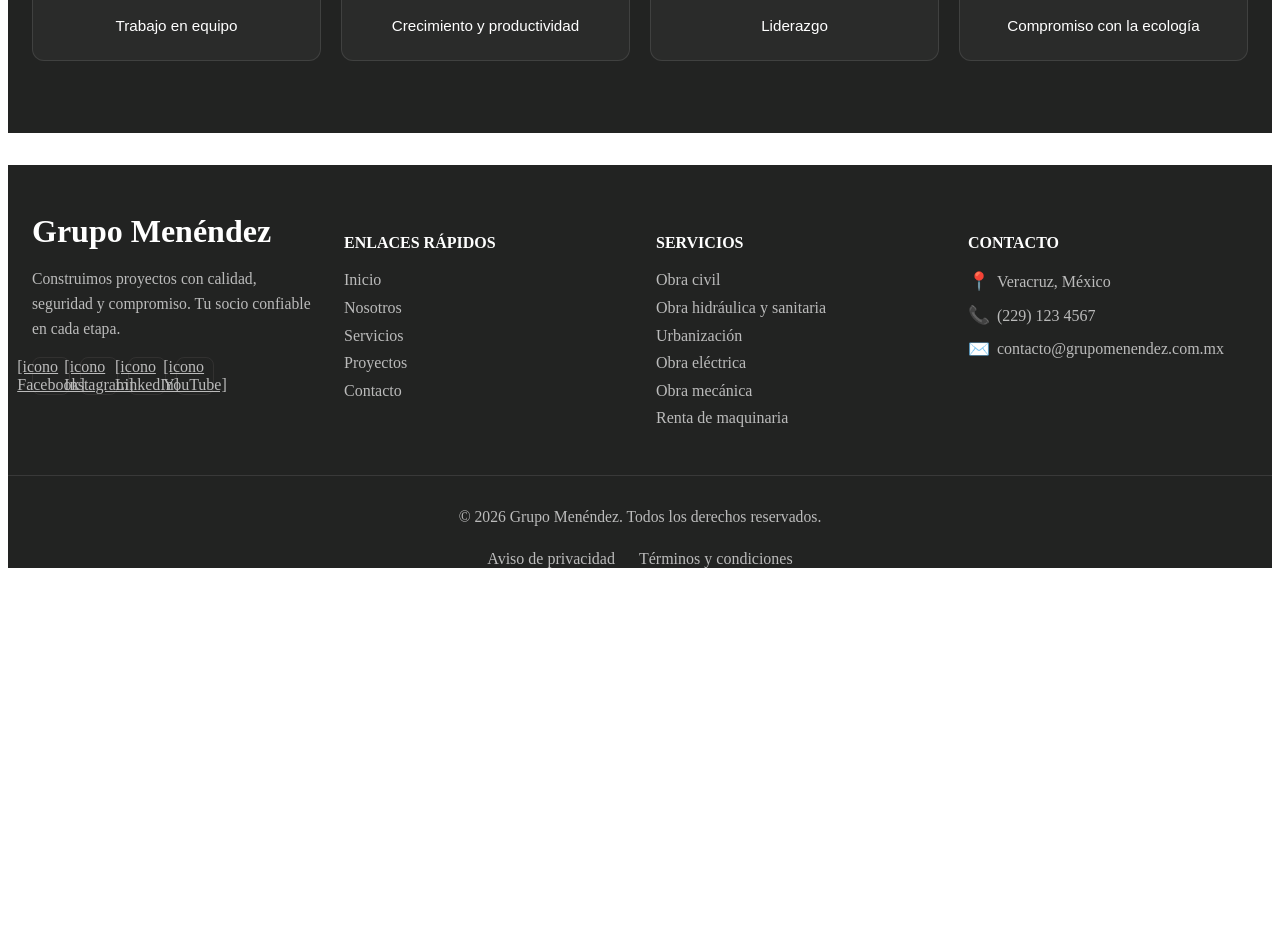
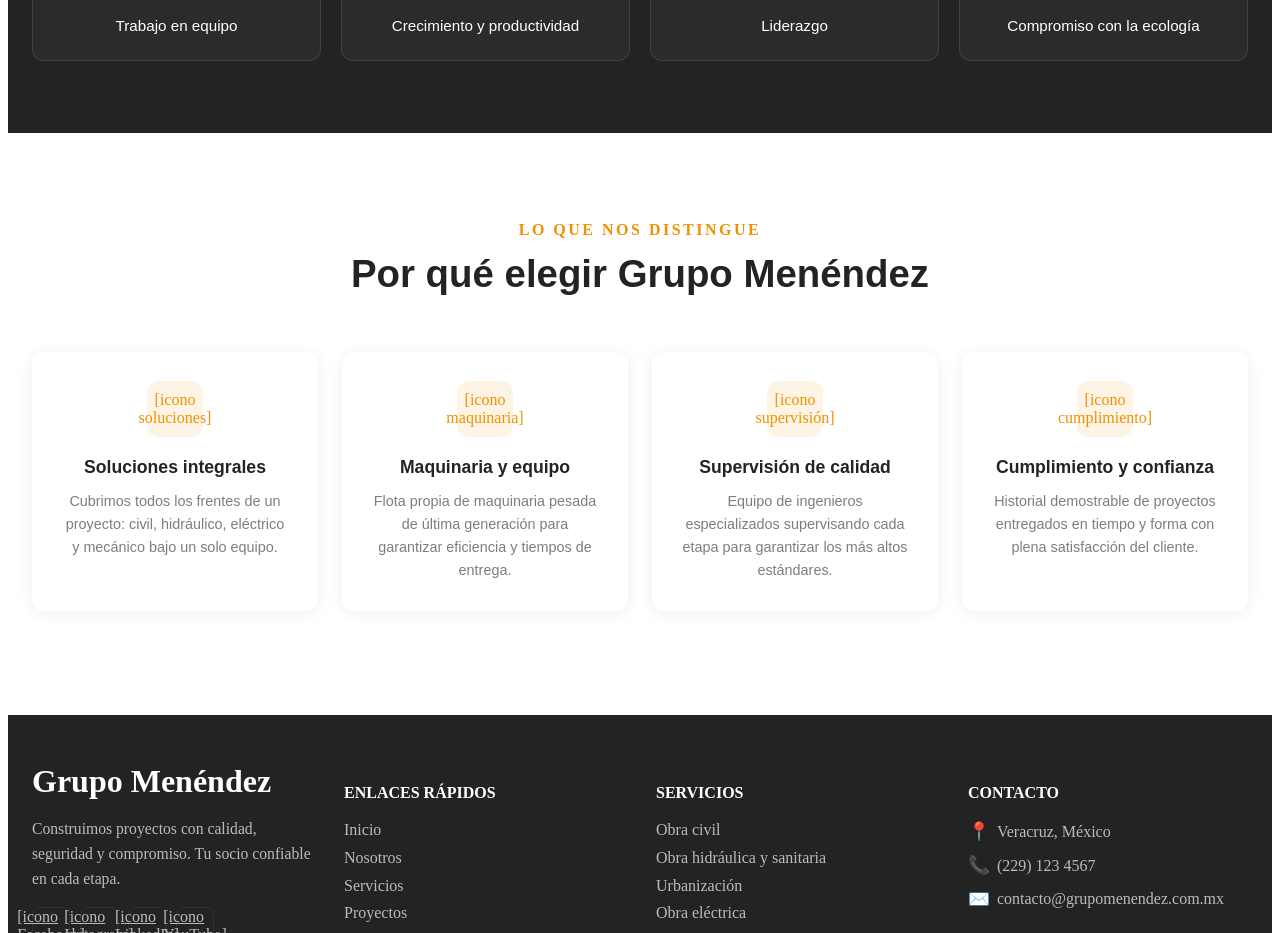
Before and after one commit to FernandoObot/WebGrupoMenendez, an Angular app in the folder GrupoMenendez/: page /nosotros in a window 1280 px wide. Shown: the part 2280-3213 px from the top of the page. Before the commit the page ends 2856 px from the top, so only its background shows below. Built offline with nearby package versions, Linux system fonts and the light colour scheme.

Commit message:
feat(Nosotros): Agregar sección Lo que nos distingue

```diff
--- a/GrupoMenendez/src/app/nosotros/nosotros.html
+++ b/GrupoMenendez/src/app/nosotros/nosotros.html
@@ -154,3 +154,37 @@
     </div>
   </div>
 </section>
+
+<section style="background:#FFFFFF;padding:4.5rem 0;">
+  <div style="max-width:1280px;margin:0 auto;padding:0 1.5rem;">
+    <div style="text-align:center;margin-bottom:3.5rem;">
+      <p style="font-family:'Crimson Text',serif;font-weight:600;font-size:1rem;letter-spacing:2.5px;text-transform:uppercase;margin-bottom:0.8rem;color:#F19000;">Lo que nos distingue</p>
+      <h2 style="font-family:'Jost',sans-serif;font-weight:700;color:#222322;font-size:clamp(28px,3vw,40px);margin:0;">Por qué elegir Grupo Menéndez</h2>
+    </div>
+    <div style="display:grid;grid-template-columns:1fr 1fr 1fr 1fr;gap:1.5rem;">
+      <div style="background:white;border-radius:0.75rem;padding:1.75rem;border:1px solid transparent;text-align:center;box-shadow:0 2px 16px rgba(34,35,34,0.07);">
+        <div style="width:3.5rem;height:3.5rem;border-radius:0.75rem;display:flex;align-items:center;justify-content:center;margin:0 auto 1.25rem;color:#F19000;background:rgba(241,144,0,0.1);">[icono soluciones]</div>
+        <h3 style="font-family:'Jost',sans-serif;font-weight:600;color:#222322;font-size:1.1rem;margin-bottom:0.75rem;">Soluciones integrales</h3>
+        <p style="font-family:'Jost',sans-serif;color:#837C79;font-size:0.9rem;line-height:1.6;margin:0;">Cubrimos todos los frentes de un proyecto: civil, hidráulico, eléctrico y mecánico bajo un solo equipo.</p>
+      </div>
+
+      <div style="background:white;border-radius:0.75rem;padding:1.75rem;border:1px solid transparent;text-align:center;box-shadow:0 2px 16px rgba(34,35,34,0.07);">
+        <div style="width:3.5rem;height:3.5rem;border-radius:0.75rem;display:flex;align-items:center;justify-content:center;margin:0 auto 1.25rem;color:#F19000;background:rgba(241,144,0,0.1);">[icono maquinaria]</div>
+        <h3 style="font-family:'Jost',sans-serif;font-weight:600;color:#222322;font-size:1.1rem;margin-bottom:0.75rem;">Maquinaria y equipo</h3>
+        <p style="font-family:'Jost',sans-serif;color:#837C79;font-size:0.9rem;line-height:1.6;margin:0;">Flota propia de maquinaria pesada de última generación para garantizar eficiencia y tiempos de entrega.</p>
+      </div>
+
+      <div style="background:white;border-radius:0.75rem;padding:1.75rem;border:1px solid transparent;text-align:center;box-shadow:0 2px 16px rgba(34,35,34,0.07);">
+        <div style="width:3.5rem;height:3.5rem;border-radius:0.75rem;display:flex;align-items:center;justify-content:center;margin:0 auto 1.25rem;color:#F19000;background:rgba(241,144,0,0.1);">[icono supervisión]</div>
+        <h3 style="font-family:'Jost',sans-serif;font-weight:600;color:#222322;font-size:1.1rem;margin-bottom:0.75rem;">Supervisión de calidad</h3>
+        <p style="font-family:'Jost',sans-serif;color:#837C79;font-size:0.9rem;line-height:1.6;margin:0;">Equipo de ingenieros especializados supervisando cada etapa para garantizar los más altos estándares.</p>
+      </div>
+
+      <div style="background:white;border-radius:0.75rem;padding:1.75rem;border:1px solid transparent;text-align:center;box-shadow:0 2px 16px rgba(34,35,34,0.07);">
+        <div style="width:3.5rem;height:3.5rem;border-radius:0.75rem;display:flex;align-items:center;justify-content:center;margin:0 auto 1.25rem;color:#F19000;background:rgba(241,144,0,0.1);">[icono cumplimiento]</div>
+        <h3 style="font-family:'Jost',sans-serif;font-weight:600;color:#222322;font-size:1.1rem;margin-bottom:0.75rem;">Cumplimiento y confianza</h3>
+        <p style="font-family:'Jost',sans-serif;color:#837C79;font-size:0.9rem;line-height:1.6;margin:0;">Historial demostrable de proyectos entregados en tiempo y forma con plena satisfacción del cliente.</p>
+      </div>
+    </div>
+  </div>
+</section>
```
